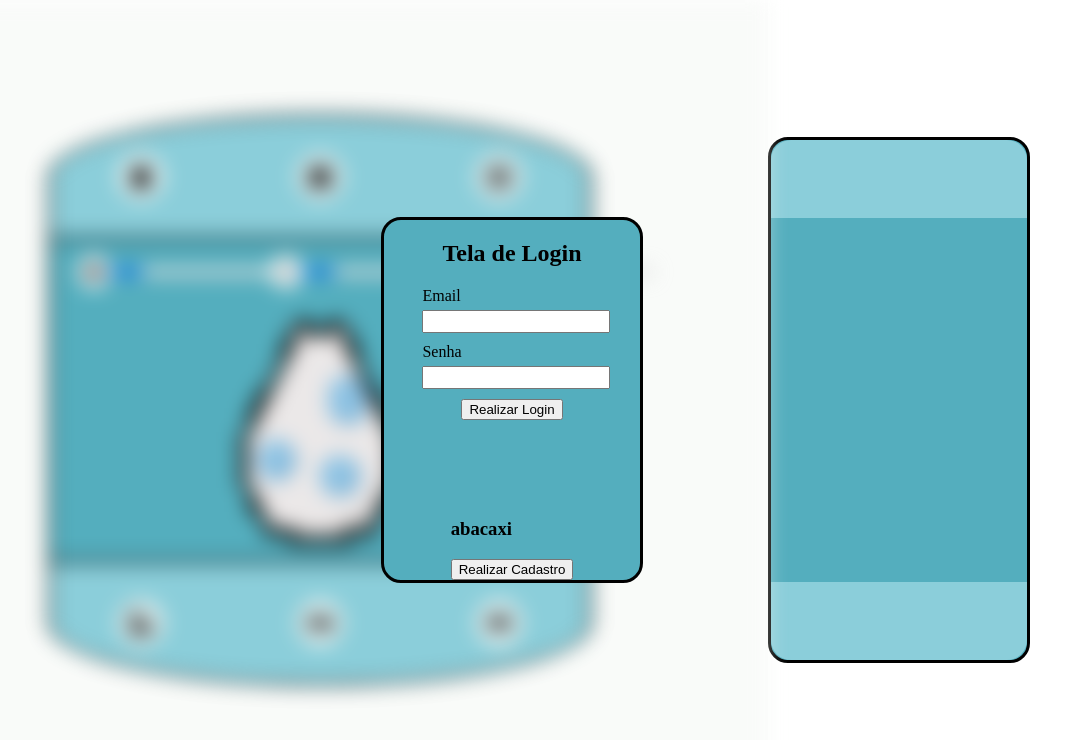
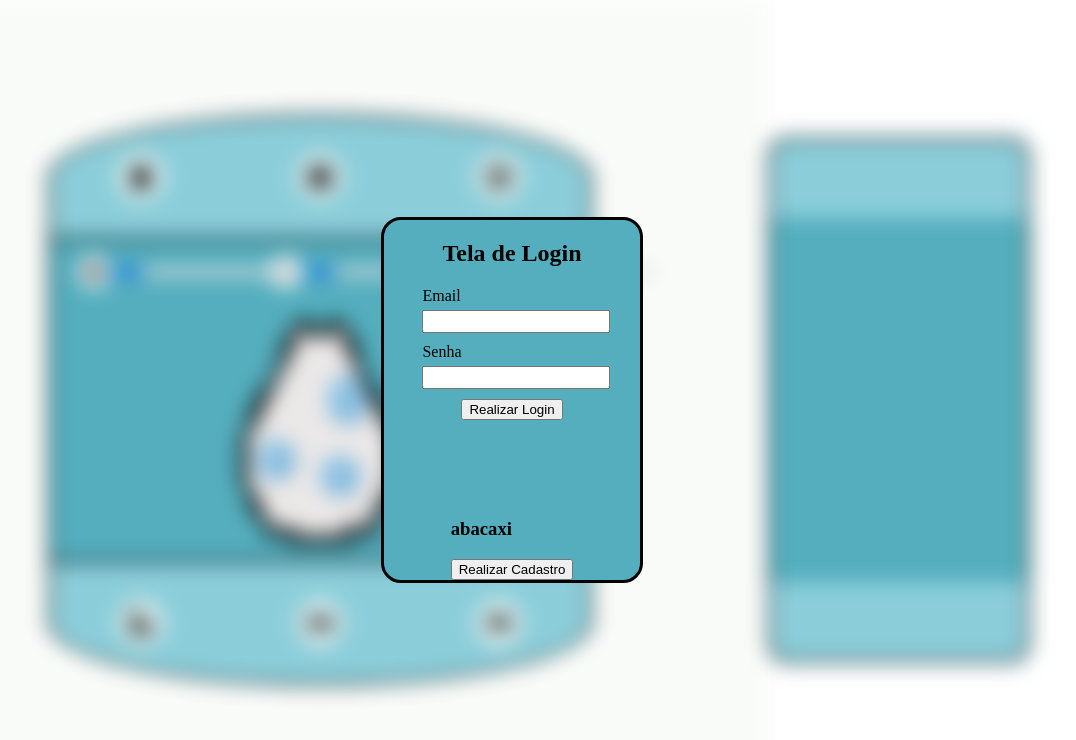
Before and after one commit to DanielaRodrigueS2/Tamagochi, a React (Vite) app in the folder ReactJs/Front-End/: page / in a window 1280 px wide. Shown: the top 740 px of the page, without its empty margins (128-1204 px from the left). Built offline with nearby package versions, Linux system fonts and the light colour scheme.

Commit message:
menuLateral fix

```diff
--- a/ReactJs/Front-End/src/components/MenuLateral.css
+++ b/ReactJs/Front-End/src/components/MenuLateral.css
@@ -9,6 +9,11 @@
     border-radius: 20px;
     border-style: solid;
     flex-direction: column;
+}
+
+.blurred{
+    filter: blur(10px);
+    pointer-events: none;
 }
 
 .NomeMenu{
--- a/ReactJs/Front-End/src/components/MenuLateral.jsx
+++ b/ReactJs/Front-End/src/components/MenuLateral.jsx
@@ -3,7 +3,7 @@ import './MenuLateral.css'
 function MenuLateral(props){
 
     return(
-        <div className='Principal'>
+        <div className={`Principal ${props.blur? 'blurred' : ''}`}>
             <div className='NomeMenu'>
                 <h2>{props.menu}</h2>
             </div>
--- a/ReactJs/Front-End/src/pages/Home.jsx
+++ b/ReactJs/Front-End/src/pages/Home.jsx
@@ -23,7 +23,7 @@ function Home(){
         const tokenSalvo = localStorage.getItem('token');
         if(tokenSalvo){
             setToken(tokenSalvo);
-            setMenuLogin(false)
+            setMenuLogin(false);
         }
     }, [])
 
@@ -50,7 +50,9 @@ function Home(){
                 </div>
 
             </div>
+
             <MenuLateral blur={menuLogin} menu = {botaoApertado} ></MenuLateral>
+
             {menuLogin && (
                 <Login armazenaToken={armazenaToken}></Login>
             )}
```
